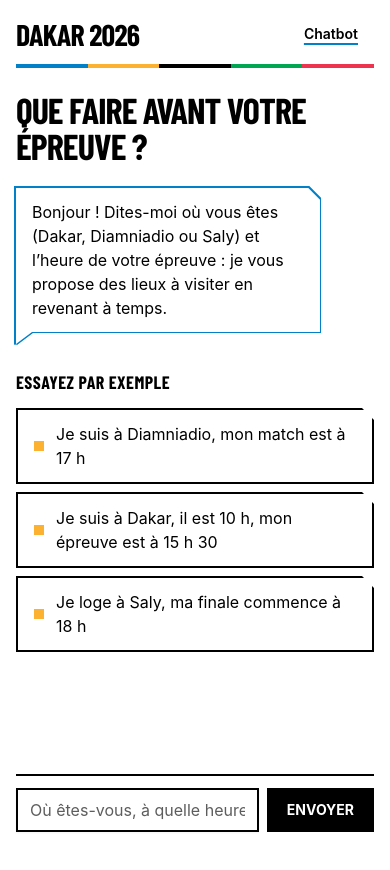
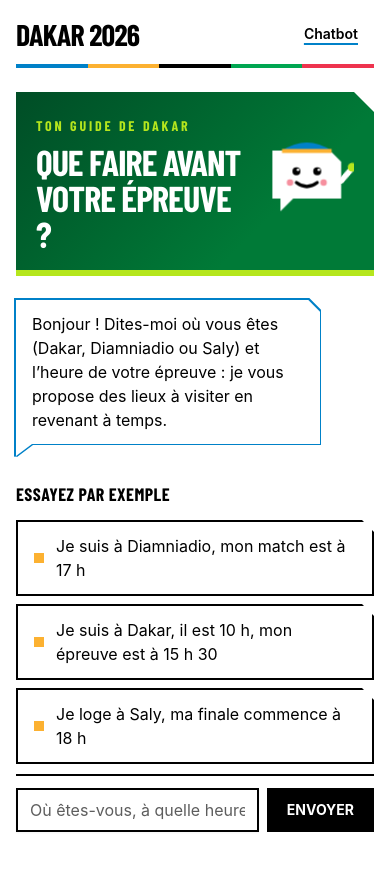
Before and after one commit to falloubousso04/guide-dakar-joj, a React (Vite) app in the folder apps/web/: page /chat in a window 390 px wide. Shown: the top 870 px of the page. Before the commit the page ends 844 px from the top, so only its background shows below. Built offline with nearby package versions, Linux system fonts and the light colour scheme; a web font is replaced by a local one.

Commit message:
feat(web): add the joj green hero, an original guide mascot and entrance animations

```diff
--- a/apps/web/src/features/chat/components/chat-bubble.tsx
+++ b/apps/web/src/features/chat/components/chat-bubble.tsx
@@ -3,7 +3,7 @@ import type { ReactNode } from 'react';
 /** Bulle du supporter : noire, à droite, coin coupé en haut à gauche et pointe en bas à droite. */
 export function UserBubble({ content }: { content: string }) {
   return (
-    <div className="flex justify-end">
+    <div className="flex justify-end motion-safe:animate-fade-up">
       <div className="max-w-[85%] bubble-user bg-primary px-4 pt-3 pb-6 text-primary-foreground">
         <p className="sr-only">Vous :</p>
         <p className="break-words whitespace-pre-line">{content}</p>
@@ -15,7 +15,7 @@ export function UserBubble({ content }: { content: string }) {
 /** Bulle du chatbot : blanche bordée de bleu, à gauche, pointe en bas à gauche. */
 export function AssistantBubble({ children }: { children: ReactNode }) {
   return (
-    <div className="flex justify-start">
+    <div className="flex justify-start motion-safe:animate-fade-up">
       {/* Le bord est une ombre portée sur le parent : une bordure CSS serait coupée par clip-path. */}
       <div className="max-w-[85%] bubble-outline">
         <div className="bubble-assistant bg-background px-4 pt-3 pb-6">{children}</div>
--- a/apps/web/src/features/chat/components/chat-page.tsx
+++ b/apps/web/src/features/chat/components/chat-page.tsx
@@ -5,6 +5,7 @@ import { ErrorBubble, TypingIndicator } from './chat-bubble';
 import { ChatConversation, type ConversationEntry } from './chat-conversation';
 import { ChatInput } from './chat-input';
 import { ChatWelcome } from './chat-welcome';
+import { GuideMascot } from './guide-mascot';
 import { chatErrorMessage } from './error-message';
 
 export function ChatPage() {
@@ -41,9 +42,18 @@ export function ChatPage() {
   return (
     // `-mb-6` annule la marge basse de <main> : la zone de saisie colle au bas de l'écran.
     <div className="-mb-6 flex flex-1 flex-col gap-6">
-      <h1 className="font-display text-4xl leading-none font-extrabold tracking-tight uppercase sm:text-5xl">
-        Que faire avant votre épreuve ?
-      </h1>
+      <section className="joj-hero relative flex items-center gap-4 overflow-hidden px-5 py-6 text-white motion-safe:animate-fade-up sm:px-8">
+        <div className="flex flex-1 flex-col gap-2">
+          <p className="font-display text-sm font-bold tracking-[0.2em] text-joj-lime uppercase">
+            Ton guide de Dakar
+          </p>
+          <h1 className="font-display text-4xl leading-none font-extrabold tracking-tight uppercase sm:text-5xl">
+            Que faire avant votre épreuve ?
+          </h1>
+        </div>
+        <GuideMascot className="size-24 shrink-0 sm:size-32" />
+        <span aria-hidden="true" className="absolute inset-x-0 bottom-0 h-1.5 bg-joj-lime" />
+      </section>
       {entries.length === 0 && <ChatWelcome onPick={send} />}
       <div className="flex flex-1 flex-col gap-4">
         <ChatConversation entries={entries} />
--- /dev/null
+++ b/apps/web/src/features/chat/components/guide-mascot.tsx
@@ -0,0 +1,41 @@
+/**
+ * Le personnage guide du chatbot : un dessin original (une bulle de dialogue qui salue),
+ * pas la mascotte officielle des Jeux, qui est une marque protégée. Purement décoratif.
+ */
+export function GuideMascot({ className }: { className?: string }) {
+  return (
+    <svg
+      aria-hidden="true"
+      viewBox="0 0 120 120"
+      className={className}
+      xmlns="http://www.w3.org/2000/svg"
+    >
+      <g className="origin-center motion-safe:animate-float">
+        {/* Le corps : une bulle à coin coupé, comme celles du chat. */}
+        <path d="M18 22 H90 L104 36 V82 H44 L28 98 V82 H18 Z" fill="#ffffff" />
+        {/* La casquette aux couleurs olympiques. */}
+        <path d="M30 22 Q61 2 92 22 Z" fill="#0081c8" />
+        <rect x="30" y="20" width="62" height="5" fill="#fcb131" />
+        {/* Les yeux et le sourire. */}
+        <circle cx="48" cy="48" r="5" fill="#000000" />
+        <circle cx="74" cy="48" r="5" fill="#000000" />
+        <circle cx="50" cy="46" r="1.6" fill="#ffffff" />
+        <circle cx="76" cy="46" r="1.6" fill="#ffffff" />
+        <path
+          d="M48 62 Q61 72 74 62"
+          stroke="#000000"
+          strokeWidth="4"
+          fill="none"
+          strokeLinecap="round"
+        />
+        <circle cx="40" cy="62" r="4" fill="#ee334e" opacity="0.55" />
+        <circle cx="82" cy="62" r="4" fill="#ee334e" opacity="0.55" />
+        {/* Le bras qui salue. */}
+        <g style={{ transformOrigin: '104px 60px' }} className="motion-safe:animate-wave">
+          <path d="M104 60 L114 44" stroke="#ffffff" strokeWidth="7" strokeLinecap="round" />
+          <circle cx="115" cy="41" r="5.5" fill="#b5e61d" />
+        </g>
+      </g>
+    </svg>
+  );
+}
--- a/apps/web/src/features/chat/components/place-card.tsx
+++ b/apps/web/src/features/chat/components/place-card.tsx
@@ -14,8 +14,10 @@ const BANDS = [
 export function PlaceCard({ place, index }: { place: PlaceSuggestion; index: number }) {
   return (
     <li
+      // Les cartes apparaissent l'une après l'autre.
+      style={{ animationDelay: `${index * 90}ms` }}
       className={cn(
-        'flex corner-cut flex-col gap-3 border-l-[6px] bg-muted p-4 pr-6',
+        'flex corner-cut flex-col gap-3 border-l-[6px] bg-muted p-4 pr-6 transition-transform hover:-translate-y-0.5 motion-safe:animate-fade-up',
         BANDS[index % BANDS.length],
       )}
     >
--- a/apps/web/src/routes/__root.tsx
+++ b/apps/web/src/routes/__root.tsx
@@ -34,7 +34,7 @@ function RootLayout() {
         </div>
         <div aria-hidden="true" className="flex h-1">
           {OLYMPIC_BAND.map((color) => (
-            <span key={color} className={`flex-1 ${color}`} />
+            <span key={color} className={`flex-1 origin-left ${color} motion-safe:animate-band`} />
           ))}
         </div>
       </header>
--- a/apps/web/src/styles.css
+++ b/apps/web/src/styles.css
@@ -139,3 +139,68 @@
     @apply bg-background text-foreground;
   }
 }
+
+/* Le vert du visuel JOJ : assez foncé pour du texte blanc (contraste AA), le citron en accent seulement. */
+:root {
+  --joj-green-deep: #004d26;
+  --joj-green: #007a37;
+  --joj-lime: #b5e61d;
+}
+
+@theme {
+  --color-joj-green-deep: var(--joj-green-deep);
+  --color-joj-green: var(--joj-green);
+  --color-joj-lime: var(--joj-lime);
+  --animate-fade-up: fade-up 420ms cubic-bezier(0.2, 0.8, 0.2, 1) both;
+  --animate-float: float 3.2s ease-in-out infinite;
+  --animate-wave: wave 2.4s ease-in-out infinite;
+  --animate-band: band 900ms cubic-bezier(0.2, 0.8, 0.2, 1) both;
+
+  @keyframes fade-up {
+    from {
+      opacity: 0;
+      transform: translateY(10px);
+    }
+    to {
+      opacity: 1;
+      transform: translateY(0);
+    }
+  }
+  @keyframes float {
+    0%,
+    100% {
+      transform: translateY(0);
+    }
+    50% {
+      transform: translateY(-6px);
+    }
+  }
+  @keyframes wave {
+    0%,
+    60%,
+    100% {
+      transform: rotate(0deg);
+    }
+    15%,
+    45% {
+      transform: rotate(-18deg);
+    }
+    30% {
+      transform: rotate(10deg);
+    }
+  }
+  @keyframes band {
+    from {
+      transform: scaleX(0);
+    }
+    to {
+      transform: scaleX(1);
+    }
+  }
+}
+
+/* Bandeau d'accueil : dégradé vert du visuel JOJ, coin coupé comme les cadres de l'identité. */
+@utility joj-hero {
+  background: linear-gradient(135deg, var(--joj-green-deep) 0%, var(--joj-green) 70%);
+  clip-path: polygon(0 0, calc(100% - 1.25rem) 0, 100% 1.25rem, 100% 100%, 0 100%);
+}
```
